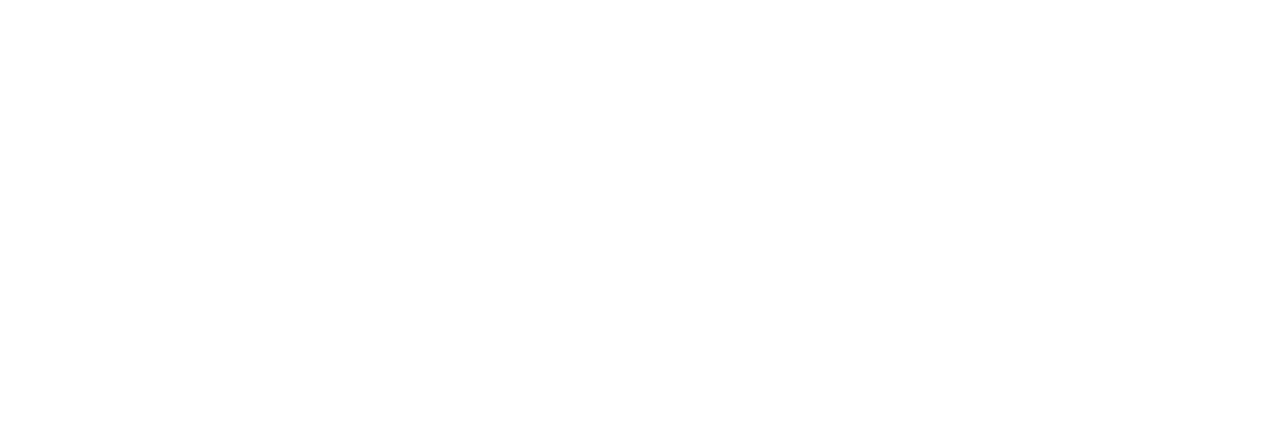
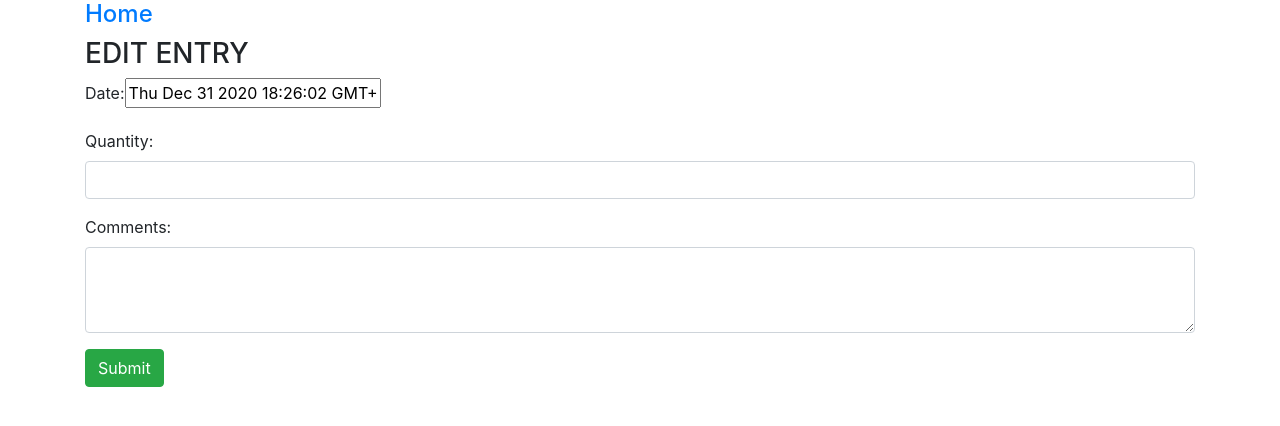
Before and after one commit to GemmieDodger/boat2, a React (Create React App) app: page /showdates/1/editdateentry/1 in a window 1280 px wide. Shown: the top 426 px of the page. Built offline with nearby package versions, Linux system fonts and the light colour scheme; no server answers; the database is empty.

Commit message:
added edit string entry. need to look into how to edit date entry

```diff
--- a/src/components/CreateStringEntry.js
+++ b/src/components/CreateStringEntry.js
@@ -8,7 +8,7 @@
 
   constructor(props) {
     super(props);
-    this.col = firebase.firestore().collection('trackers').doc(this.props.match.params.id).collection('locations');
+    this.col = firebase.firestore().collection('trackers').doc(this.props.match.params.id).collection('entries');
     this.state = {
       name: '',
       canal: '',
--- /dev/null
+++ b/src/components/EditDateEntry.js
@@ -0,0 +1,101 @@
+import React, { Component } from 'react';
+import firebase from '../Firebase';
+// import { Link } from 'react-router-dom';
+import Header from './Header';
+import DatePicker from "react-datepicker";
+
+import "react-datepicker/dist/react-datepicker.css";
+
+class EditDateEntry extends Component {
+
+  constructor(props) {
+    super(props);
+    this.state = {
+      key: '',
+      date: Date(),
+      quantity: '',
+      comments: '',
+    };
+  }
+
+  componentDidMount() {
+    const ref = firebase.firestore().collection('trackers').doc(this.props.match.params.id).collection('entries').doc(this.props.match.params.entryId);
+    ref.get().then((doc) => {
+      if (doc.exists) {
+        const entry = doc.data();
+        this.setState({
+          key: doc.id,
+          date: entry.date,
+          quantity: entry.quantity,
+          comments: entry.comments,
+        });
+      } else {
+        console.log("No such document!");
+      }
+    });
+  }
+
+  onChange = (e) => {
+    const state = this.state
+    state[e.target.name] = e.target.value;
+    this.setState({tracker:state});
+  }
+
+  onSubmit = (e) => {
+    e.preventDefault();
+
+    const { date, quantity, comments } = this.state;
+
+    const updateRef = firebase.firestore().collection('trackers').doc(this.props.match.params.id).collection('entries').doc(this.props.match.params.entryId);
+    updateRef.set({
+      date,
+      quantity,
+      comments
+    }).then((docRef) => {
+      this.setState({
+        key: '',
+        date: '',
+        quantity: '',
+        comments: ''
+      });
+      this.props.history.push(`/showDates/${this.props.match.params.id}`)
+    })
+    .catch((error) => {
+      console.error("Error adding document: ", error);
+    });
+  }
+
+  render() {
+    return (
+      <div className="container">
+        <div className="panel panel-default">
+          <div className="panel-heading">
+            <Header/>
+            <h3 className="panel-title">
+              EDIT ENTRY
+            </h3>
+          </div>
+          <div className="panel-body">
+            <form onSubmit={this.onSubmit}>
+            <div className="form-group">
+                <label for="date">Date:</label>
+                <DatePicker name="date" selected={this.state.date} value={this.state.date} onChange={this.handleDateChange} dateFormat="dd/MM/yyyy"/>
+              </div>
+              <div className="form-group">
+                <label for="quantity">Quantity:</label>
+                <input type="number" className="form-control" name="quantity" value={this.state.quantity} onChange={this.onChange} placeholder={this.state.quantity} />
+              </div>
+              <div className="form-group">
+                <label for="comments">Comments:</label>
+                <textarea className="form-control" name="comments" onChange={this.onChange} cols="80" rows="3" placeholder={this.state.comments}/>
+              </div>
+              <button type="submit" className="btn btn-success">Submit</button>
+            </form>
+          </div>
+        </div>
+      </div>
+    );
+  }
+}
+
+export default EditDateEntry;
--- /dev/null
+++ b/src/components/EditStringEntry.js
@@ -0,0 +1,107 @@
+import React, { Component } from 'react';
+import firebase from '../Firebase';
+// import { Link } from 'react-router-dom';
+import Header from './Header';
+
+class EditStringEntry extends Component {
+
+  constructor(props) {
+    super(props);
+    this.state = {
+      key: '',
+      name: '',
+      canal: '',
+      closesttown: '',
+      comments: '',
+      path: '',
+    };
+  }
+
+  componentDidMount() {
+    const ref = firebase.firestore().collection('trackers').doc(this.props.match.params.id).collection('entries').doc(this.props.match.params.entryId);
+    ref.get().then((doc) => {
+      if (doc.exists) {
+        const entry = doc.data();
+        this.setState({
+          key: doc.id,
+          name: entry.name,
+          canal: entry.canal,
+          closesttown: entry.closesttown,
+          comments: entry.comments,
+        });
+      } else {
+        console.log("No such document!");
+      }
+    });
+  }
+
+  onChange = (e) => {
+    const state = this.state
+    state[e.target.name] = e.target.value;
+    this.setState({tracker:state});
+  }
+
+  onSubmit = (e) => {
+    e.preventDefault();
+
+    const { name, canal, closesttown, comments } = this.state;
+
+    const updateRef = firebase.firestore().collection('trackers').doc(this.props.match.params.id).collection('entries').doc(this.props.match.params.entryId);
+    updateRef.set({
+      name,
+      canal,
+      closesttown,
+      comments
+    }).then((docRef) => {
+      this.setState({
+        key: '',
+        name: '',
+        canal: '',
+        closesttown: '',
+        comments: ''
+      });
+      this.props.history.push(`/showStrings/${this.props.match.params.id}`)
+    })
+    .catch((error) => {
+      console.error("Error adding document: ", error);
+    });
+  }
+
+  render() {
+    return (
+      <div className="container">
+        <div className="panel panel-default">
+          <div className="panel-heading">
+            <Header/>
+            <h3 className="panel-title">
+              EDIT ENTRY
+            </h3>
+          </div>
+          <div className="panel-body">
+            <form onSubmit={this.onSubmit}>
+              <div className="form-group">
+                <label for="name">Name:</label>
+                <input type="text" className="form-control" name="name" value={this.state.name} onChange={this.onChange} placeholder={this.state.name} />
+              </div>
+              <div className="canal">
+                <label for="description">Canal:</label>
+                <input type="text" className="form-control" name="canal" value={this.state.canal} onChange={this.onChange} placeholder={this.state.canal} />
+              </div>
+              <div className="form-group">
+                <label for="closesttown">Closest Town:</label>
+                <input type="text" className="form-control" name="closesttown" value={this.state.closesttown} onChange={this.onChange} placeholder={this.state.closesttown} />
+              </div>
+              <div className="form-group">
+                <label for="comments">Comments:</label>
+                <textarea type="text" className="form-control" name="comments" value={this.state.comments} onChange={this.onChange} placeholder={this.state.comments} />
+              </div>
+              <button type="submit" className="btn btn-success">Submit</button>
+            </form>
+          </div>
+        </div>
+      </div>
+    );
+  }
+}
+
+export default EditStringEntry;
--- a/src/components/ShowDates.js
+++ b/src/components/ShowDates.js
@@ -45,8 +45,6 @@
   }
 
   deleteEntry(entryId){
-    console.log(this.props.match.params.id);
-    console.log(entryId);
     firebase.firestore().collection('trackers').doc(this.props.match.params.id).collection('entries').doc(entryId).delete().then(() => {
 
       console.log("Document successfully deleted!");
@@ -89,7 +87,7 @@
             <h3 className="panel-title">
               {this.state.tracker.title}
             </h3>
-            <Link to={`/edit/${this.state.key}`}><h5>{this.state.tracker.description}</h5></Link>
+            <Link to={`/showdates/${this.props.match.params.id}/edit/${this.state.key}`}><h5>{this.state.tracker.description}</h5></Link>
           </div>
           <div className="panel-body">
             <h4><Link to={`/showdates/${this.props.match.params.id}/createdateentry`}>Add new entry</Link></h4>
@@ -105,7 +103,7 @@
               <tbody>
                 {this.state.entries?.map(entry =>
                   <tr>
-                    <td><Link to={`${this.state.tracker.key}/l${this.state.tracker.title}/${entry.key}`}>{entry.date}</Link></td>
+                    <td><Link to={`/showdates/${this.props.match.params.id}/editdateentry/${entry.key}`}>{entry.date}</Link></td>
                     <td>{entry.quantity}</td>
                     <td>{entry.comments}</td>
                     <td><button onClick={this.deleteEntry.bind(this, entry.key).bind(this, this.state.tracker.key)} className="btn btn-danger">Delete Entry</button></td>
--- a/src/index.js
+++ b/src/index.js
@@ -12,18 +12,22 @@
 import ShowStrings from './components/ShowStrings';
 import CreateStringEntry from './components/CreateStringEntry';
 import CreateDateEntry from './components/CreateDateEntry';
+import EditStringEntry from './components/EditStringEntry';
+import EditDateEntry from './components/EditDateEntry';
 
 ReactDOM.render(
   <Router>
       <div>
         <Route exact path='/' component={App} />
-        <Route path='/edit/:id' component={Edit} />
-        <Route path='/create' component={Create} />
-        <Route path='/show/:id' component={Show} />
+        <Route exact path='/edit/:id' component={Edit} />
+        <Route exact path='/create' component={Create} />
+        <Route exact path='/show/:id' component={Show} />
         <Route exact path='/showdates/:id' component={ShowDates} />
         <Route exact path='/showstrings/:id' component={ShowStrings} />
         <Route exact path='/showstrings/:id/createstringentry' component={CreateStringEntry} />
         <Route exact path='/showdates/:id/createdateentry' component={CreateDateEntry} />
+        <Route exact path='/showstrings/:id/editstringentry/:entryId' component={EditStringEntry} />
+        <Route exact path='/showdates/:id/editdateentry/:entryId' component={EditDateEntry} />
       </div>
   </Router>,
   document.getElementById('root')
```
Also changed, not shown: src/components/ShowStrings.js (+23 -12 lines), 1 other file (tests, documents, lock files or other folders).
